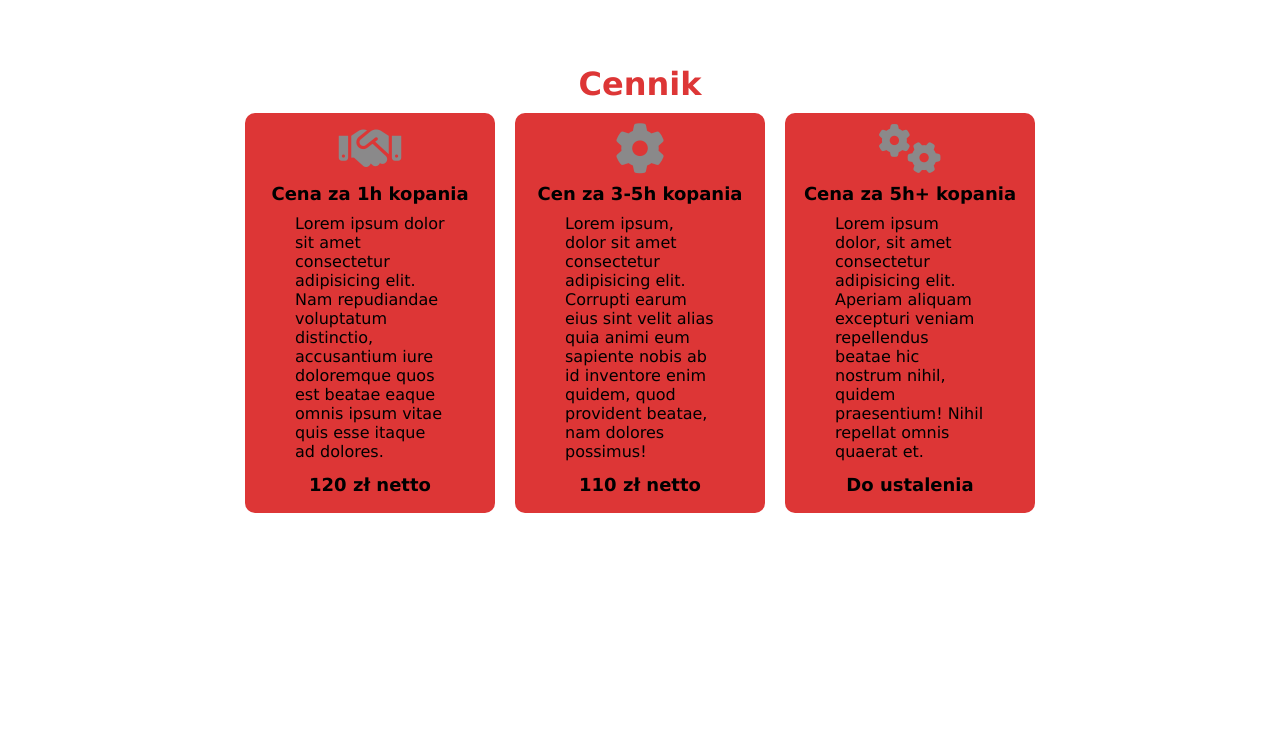
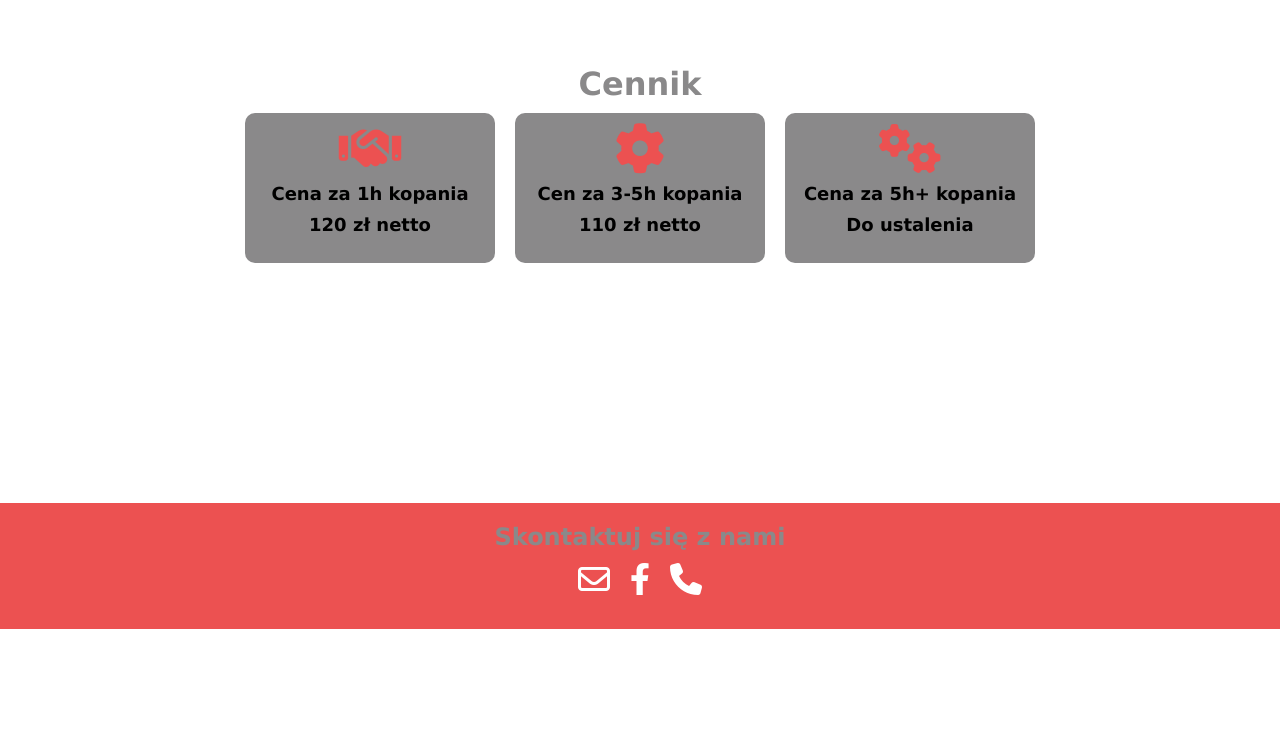
Before and after one commit to ruczynskipatryk/excavator-project, a plain HTML site: page index.html in a window 1280 px wide. Shown: the part 1535-2280 px from the top of the page. After the commit the page ends 2164 px from the top, so only its background shows below. Drawn offline with Linux system fonts and the light colour scheme.

Commit message:
Colors changes

```diff
--- a/index.html
+++ b/index.html
@@ -72,31 +72,16 @@
         <div class="card">
           <div class="card-image"><i class="fa-solid fa-handshake"></i></div>
           <h5>Cena za 1h kopania</h5>
-          <p>
-            Lorem ipsum dolor sit amet consectetur adipisicing elit. Nam
-            repudiandae voluptatum distinctio, accusantium iure doloremque quos
-            est beatae eaque omnis ipsum vitae quis esse itaque ad dolores.
-          </p>
           <h5>120 zł netto</h5>
         </div>
         <div class="card">
           <div class="card-image"><i class="fa-solid fa-gear"></i></div>
           <h5 class="price">Cen za 3-5h kopania </h5>
-          <p>
-            Lorem ipsum, dolor sit amet consectetur adipisicing elit. Corrupti
-            earum eius sint velit alias quia animi eum sapiente nobis ab id
-            inventore enim quidem, quod provident beatae, nam dolores possimus!
-          </p>
           <h5 class="price">110 zł netto</h5>
         </div>
         <div class="card">
           <div class="card-image"><i class="fa-solid fa-gears"></i></i></div>
           <h5>Cena za 5h+ kopania</h5>
-          <p>
-            Lorem ipsum dolor, sit amet consectetur adipisicing elit. Aperiam
-            aliquam excepturi veniam repellendus beatae hic nostrum nihil, quidem
-            praesentium! Nihil repellat omnis quaerat et.
-          </p>
           <h5 class="price">Do ustalenia</h5>
         </div>
       </div>
--- a/style.css
+++ b/style.css
@@ -7,7 +7,7 @@
 
 :root {
   --grey: rgb(138, 137, 138);
-  --red: rgb(221, 54, 54);
+  --red: rgb(236, 81, 81);
 }
 
 body {
@@ -19,7 +19,7 @@ body {
 /* Nav styling */
 
 .logo {
-  margin-top: 20px;
+  margin-top: 5px;
   padding-top: 30px;
   width: 13em;
 }
@@ -48,7 +48,7 @@ nav a {
   font-size: 1.5rem;
   font-weight: bold;
   position: relative;
-  padding: 0.2em;
+  padding: 0.5em 0.5em 0.3em 0.5em;
   color: var(--grey);
 }
 
@@ -155,6 +155,10 @@ h2 {
   .burger:hover {
     background-color: var(--red);
     border-radius: 10px;
+  }
+
+  .logo {
+    width: 10em;
   }
 
   nav ul {
@@ -306,7 +310,7 @@ h3 {
 }
 
 h4 {
-  color: var(--red);
+  color: var(--grey);
   font-size: 2em;
   display: flex;
   justify-content: center;
@@ -314,22 +318,22 @@ h4 {
 }
 
 .offer-cards {
-  height: 100vh;
+  height: 50vh;
   display: flex;
   justify-content: center;
 }
 
 .card {
-  background-color: var(--red);
+  background-color: var(--grey);
   width: 250px;
-  height: 400px;
+  height: 150px;
   margin: 10px;
   border-radius: 10px;
   cursor: pointer;
 }
 
 .card:hover {
-  background-color: var(--grey);
+  background-color: var(--red);
   transform: scale(1.05);
   transition: all 1s ease;
 }
@@ -340,11 +344,11 @@ h4 {
   font-size: 50px;
   display: flex;
   justify-content: center;
-  color: var(--grey);
+  color: var(--red);
 }
 
 .card:hover .card-image {
-  color: var(--red);
+  color: var(--grey);
 }
 
 .card h5 {
@@ -362,7 +366,7 @@ h4 {
 }
 
 .card button {
-  background-color: var(--grey);
+  background-color: var(--red);
   border: none;
   font-size: 20px;
   padding: 5px;
@@ -402,12 +406,12 @@ footer {
   bottom: 0;
   width: 100%;
   height: auto;
-  background: var(--grey);
+  background: var(--red);
   padding: 20px 50px;
 }
 
 h6 {
-  color: var(--red);
+  color: var(--grey);
   font-size: 1.5em;
   display: flex;
   justify-content: center;
@@ -436,5 +440,5 @@ footer .social-icon li a {
 
 footer .social-icon li a:hover {
   transform: translateY(-10px);
-  color: var(--red);
+  color: var(--grey);
 }
```
Also changed, not shown: Argon Darcy-2.png (deleted), Argon Darcy.png, main.png, 1 other file.
